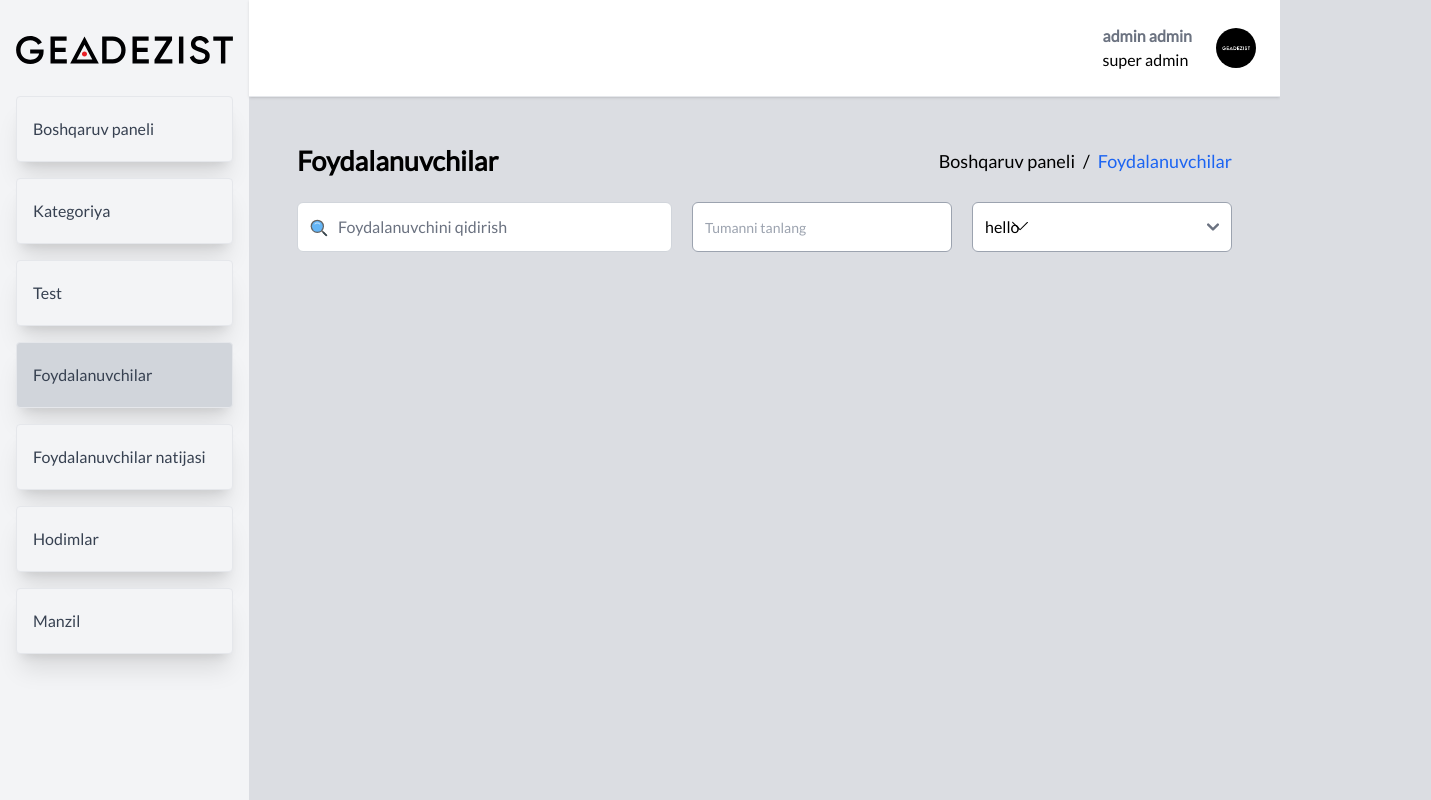
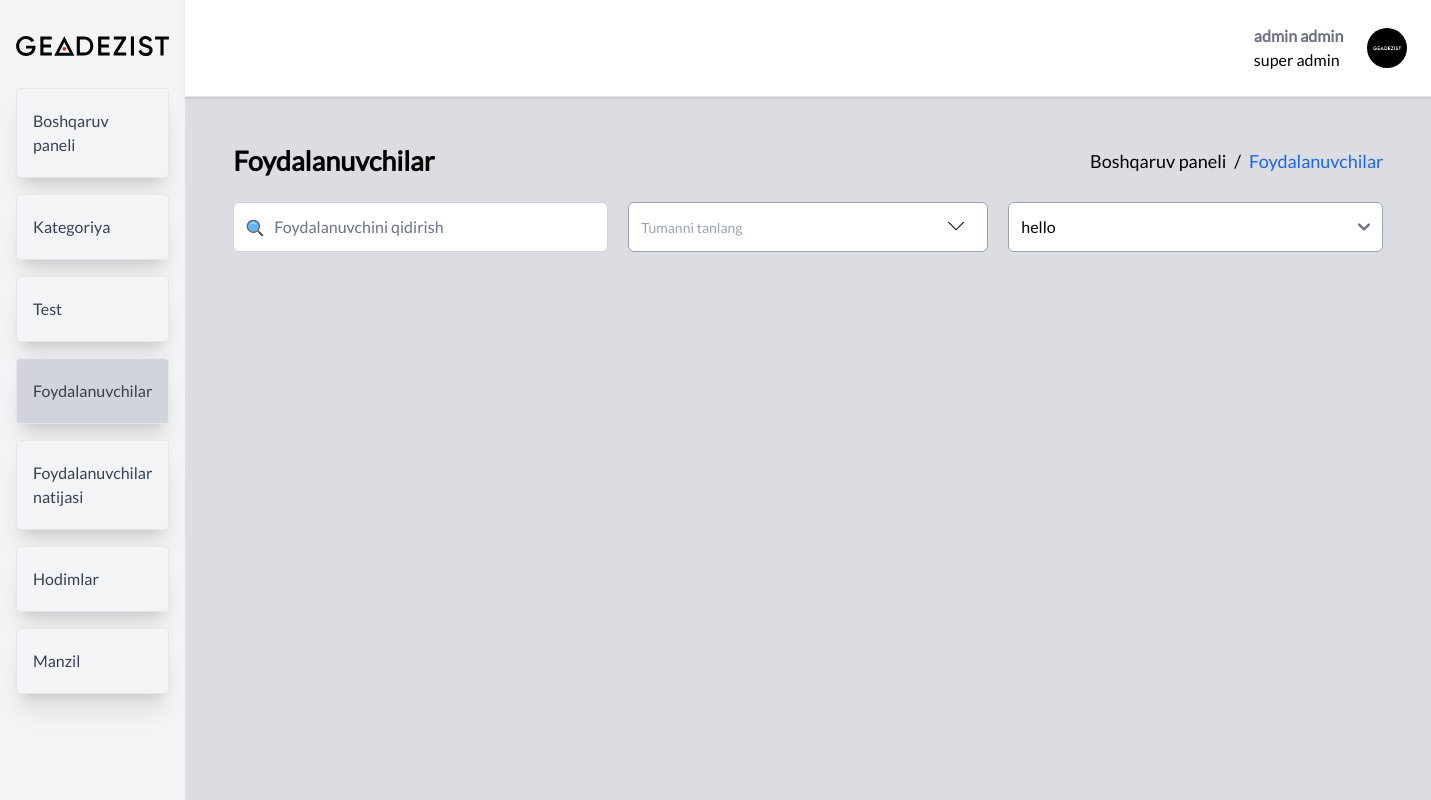
Before and after one commit to jasurhaydarovcode/GEADEZIST, a React (Vite) app: page /all-user in a window 1280 px wide. Shown: the whole page, 1431 px wide, since content can reach past the window. Built offline with nearby package versions, Linux system fonts and the light colour scheme.

Commit message:
err fixed

```diff
--- a/src/pages/AllUser.tsx
+++ b/src/pages/AllUser.tsx
@@ -36,10 +36,10 @@
                     />
                   </div>
                   <div className="flex">
-                    <input type="text" className="min-w-[260px] rounded-md h-[50px] placeholder:font-extralight placeholder-gray-400 border-gray-400  placeholder:text-[14px] " placeholder="Tumanni tanlang" />
+                    <input type="text" className="min-w-[260px] w-[360px] rounded-md h-[50px] placeholder:font-extralight placeholder-gray-400 border-gray-400  placeholder:text-[14px] " placeholder="Tumanni tanlang" />
                     <SlArrowDown className="absolute ml-[320px] mt-4" />
                   </div>
-                  <select className="min-w-[260px] text-gray-40 rounded-md h-[50px] placeholder:font-extralight placeholder-gray-400 border-gray-400  placeholder:text-[14px] ">
+                  <select className="min-w-[360px] w-[375px] text-gray-40 rounded-md h-[50px] placeholder:font-extralight placeholder-gray-400 border-gray-400  placeholder:text-[14px] ">
                     <option value="">hello</option>
                     <option value="">byey</option>
                     <option value="">mthf</option>
```
